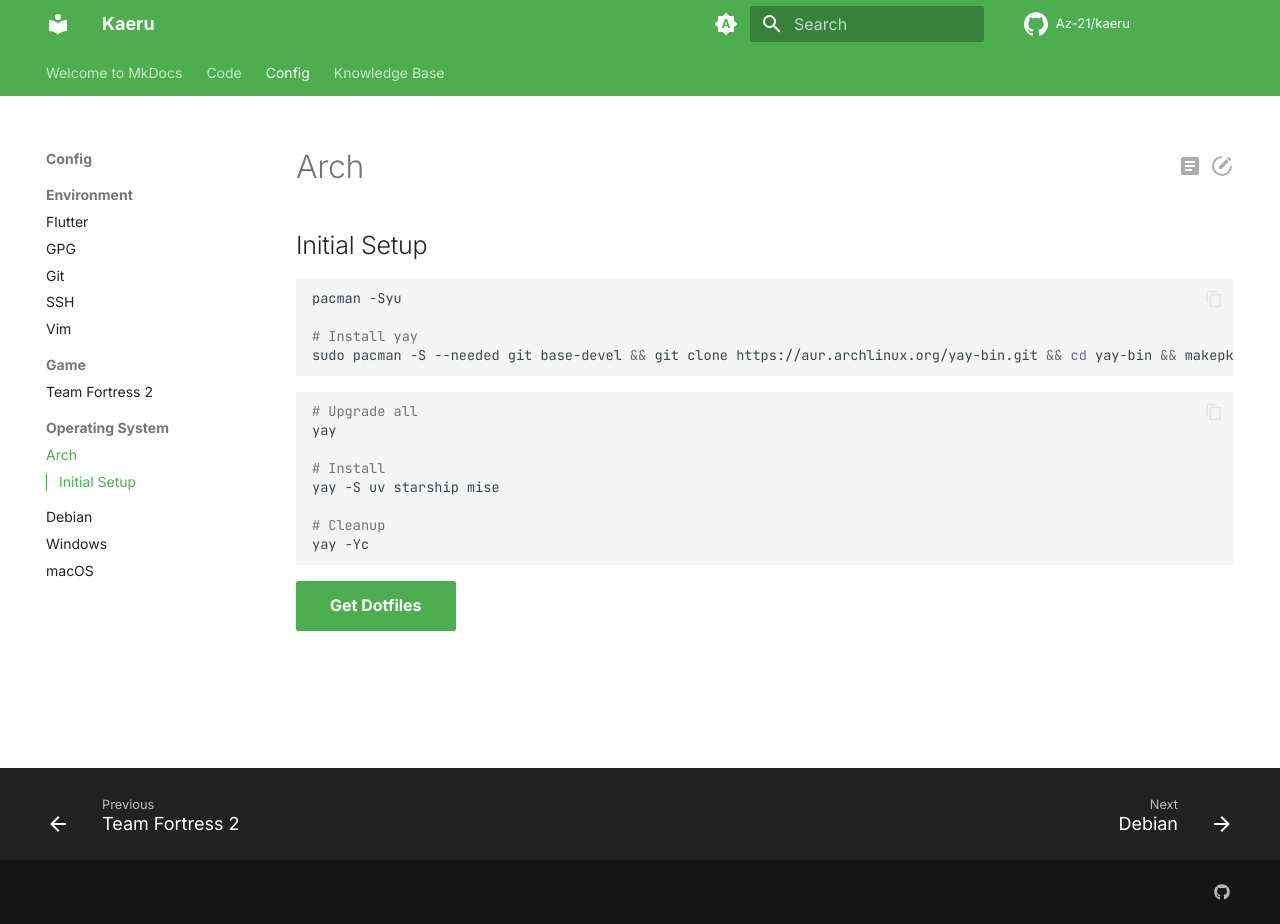
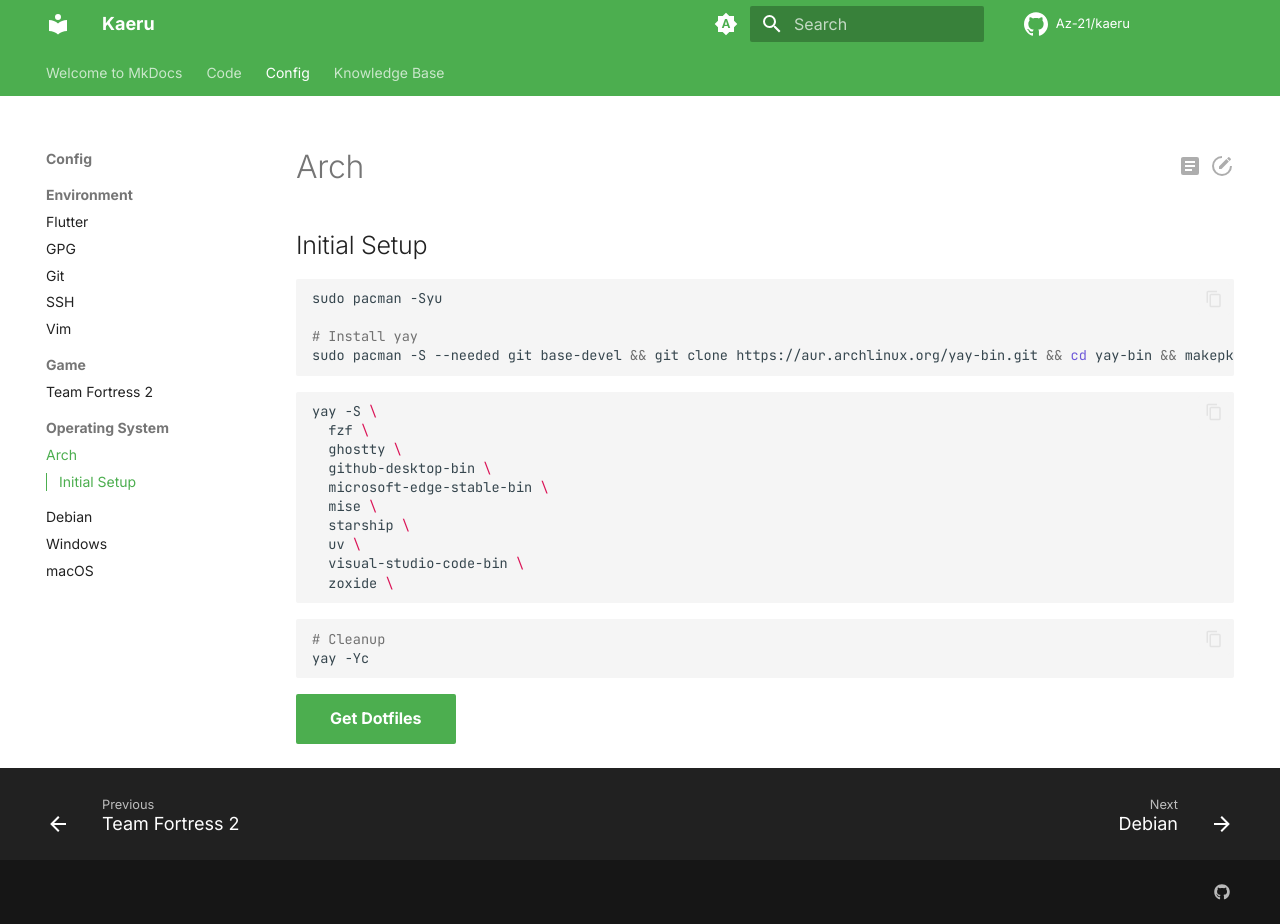
Before and after one commit to Az-21/kaeru, an MkDocs documentation site: the page built from docs/Config/Operating System/Arch.md, in a window 1280 px wide and 924 px high. Built offline with MkDocs 1.6.1 and Material for MkDocs 9.7.7, drawn with Linux system fonts in a browser that asks for light colours; comment, search, counter and statistics services are not loaded.

````diff
--- a/docs/Config/Operating System/Arch.md
+++ b/docs/Config/Operating System/Arch.md
@@ -1,19 +1,26 @@
 # Arch
 ## Initial Setup
 ```bash
-pacman -Syu
+sudo pacman -Syu
 
 # Install yay
 sudo pacman -S --needed git base-devel && git clone https://aur.archlinux.org/yay-bin.git && cd yay-bin && makepkg -si
 ```
 
 ```bash
-# Upgrade all
-yay
+yay -S \
+  fzf \
+  ghostty \
+  github-desktop-bin \
+  microsoft-edge-stable-bin \
+  mise \
+  starship \
+  uv \
+  visual-studio-code-bin \
+  zoxide \
+```
 
-# Install
-yay -S uv starship mise
-
+```bash
 # Cleanup
 yay -Yc
 ```
````
Also changed, not shown: docs/Config/Operating System/Debian.md (+3 -1 lines), docs/Config/Operating System/Windows.md (+14 -1 lines).
